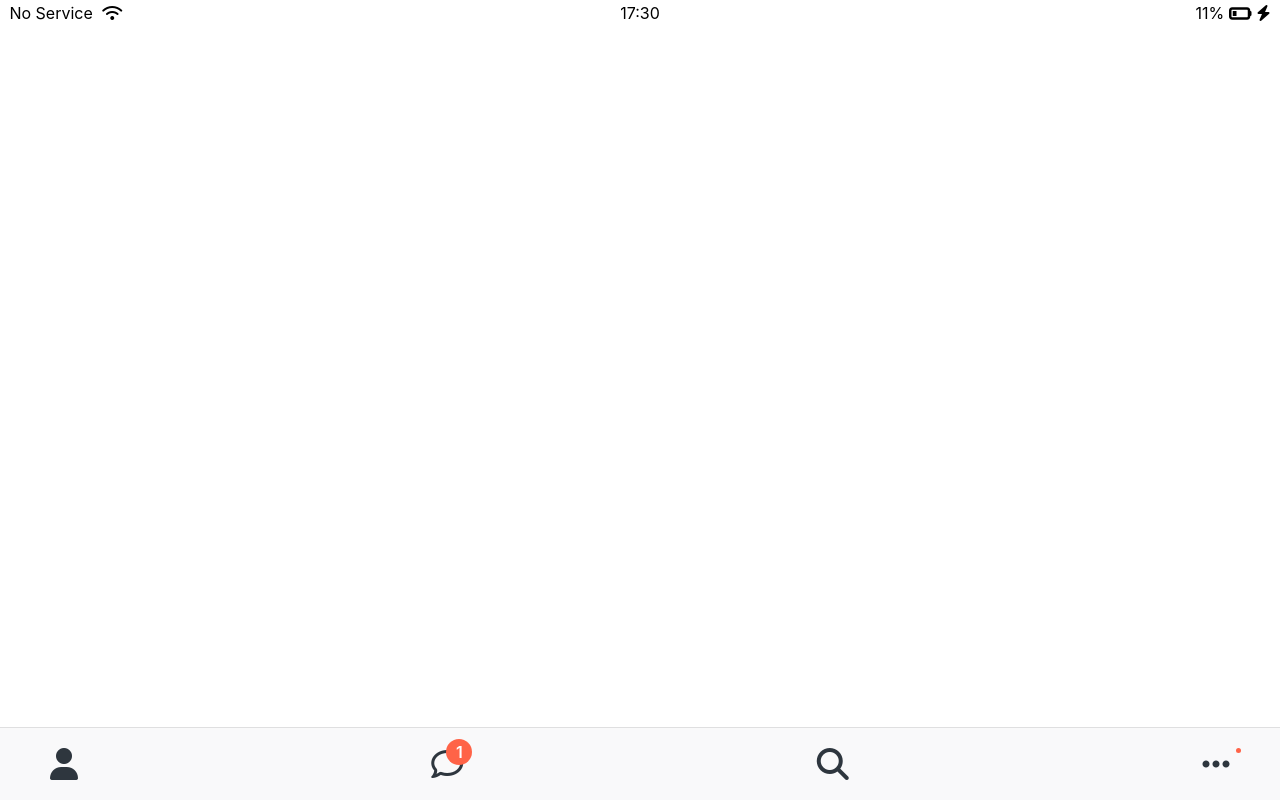
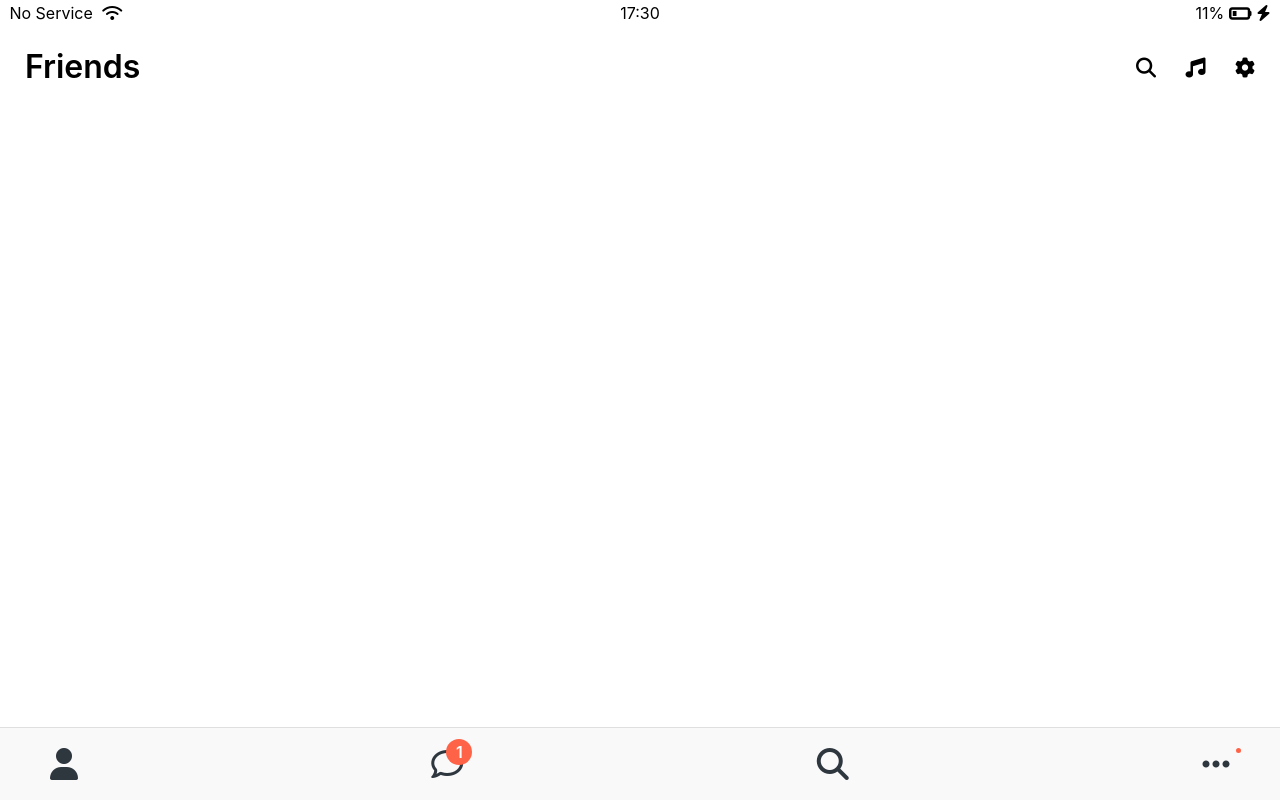
Before and after one commit to norahBOX/kokoa-clone, a plain HTML site: page friends.html in a window 1280 px wide. Drawn offline with Linux system fonts and the light colour scheme.

Commit message:
6.14
screen-header
fixed 시킴

```diff
--- /dev/null
+++ b/css/components/screen-header.css
@@ -0,0 +1,17 @@
+.screen-header {
+  position: fixed;
+  top: 26px;
+  padding: 25px;
+  width:100%;
+  box-sizing: border-box;
+  display: flex;
+  justify-content: space-between;
+  align-items: center;
+}
+.screen-header__title {
+  font-size: 32px;
+  font-weight: 600;
+}
+.screen-header__icons span {
+  margin-left: 25px;
+}
--- a/css/styles.css
+++ b/css/styles.css
@@ -4,6 +4,7 @@
 /* components */
 @import "components/status-bar.css";
 @import "components/nav-bar.css";
+@import "components/screen-header.css";
 /* screens */
 @import "screens/login.css";
 
--- a/friends.html
+++ b/friends.html
@@ -21,6 +21,16 @@
         <i class="fas fa-bolt"></i>
       </div>
     </div>
+
+    <header class="screen-header">
+      <h1 class="screen-header__title">Friends</h1>
+      <div class="screen-header__icons">
+        <span><i class="fas fa-search fa-lg"></i></span>
+        <span><i class="fas fa-music fa-lg"></i></span>
+        <span><i class="fas fa-cog fa-lg"></i></span>
+      </div>
+
+    </header>
 
     <nav class="nav">
       <ul class="nav__list">
```
